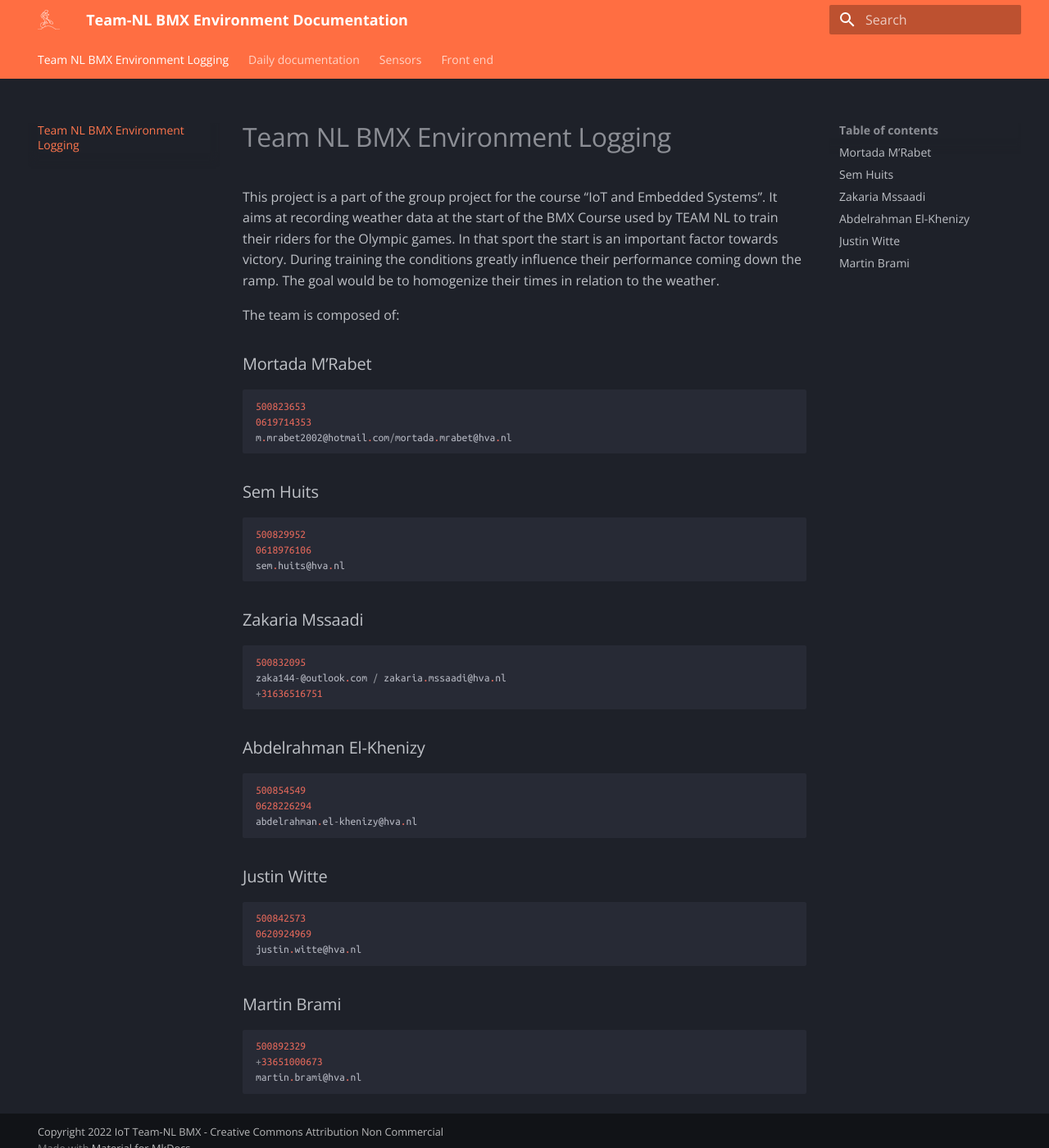
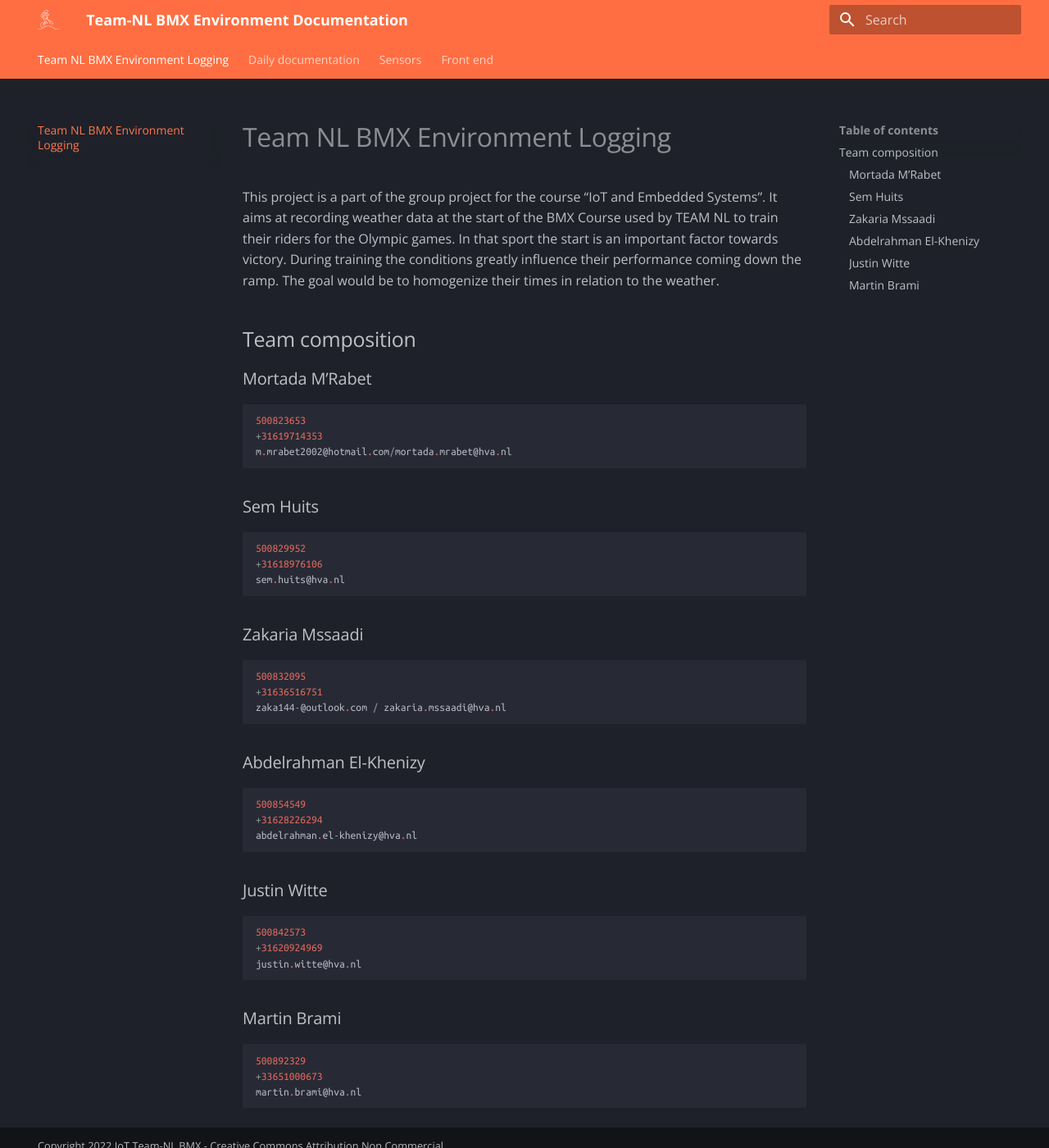
Before and after one commit to TheCodeCompany-Sem/BMX-TEAMNL-IOT, an MkDocs documentation site: the page built from docs/index.md, in a window 1280 px wide and 1400 px high. Shown: the whole window at 82% size. Built offline with MkDocs 1.6.1 and Material for MkDocs 9.7.7, drawn with Linux system fonts in a browser that asks for light colours.

Commit message:
more formating

```diff
--- a/docs/index.md
+++ b/docs/index.md
@@ -5,30 +5,30 @@
 During training the conditions greatly influence their performance coming down the ramp.
 The goal would be to homogenize their times in relation to the weather.
 
-The team is composed of:
+## Team composition
 ### Mortada M’Rabet
     500823653
-    0619714353
+    +31619714353
     m.mrabet2002@hotmail.com/mortada.mrabet@hva.nl
 
 ### Sem Huits
     500829952
-    0618976106
+    +31618976106
     sem.huits@hva.nl
 
 ### Zakaria Mssaadi
     500832095
+    +31636516751
     zaka144-@outlook.com / zakaria.mssaadi@hva.nl
-    +31636516751
 
 ### Abdelrahman El-Khenizy
     500854549
-    0628226294
+    +31628226294
     abdelrahman.el-khenizy@hva.nl
 
 ### Justin Witte
     500842573
-    0620924969
+    +31620924969
     justin.witte@hva.nl
 
 ### Martin Brami
```
